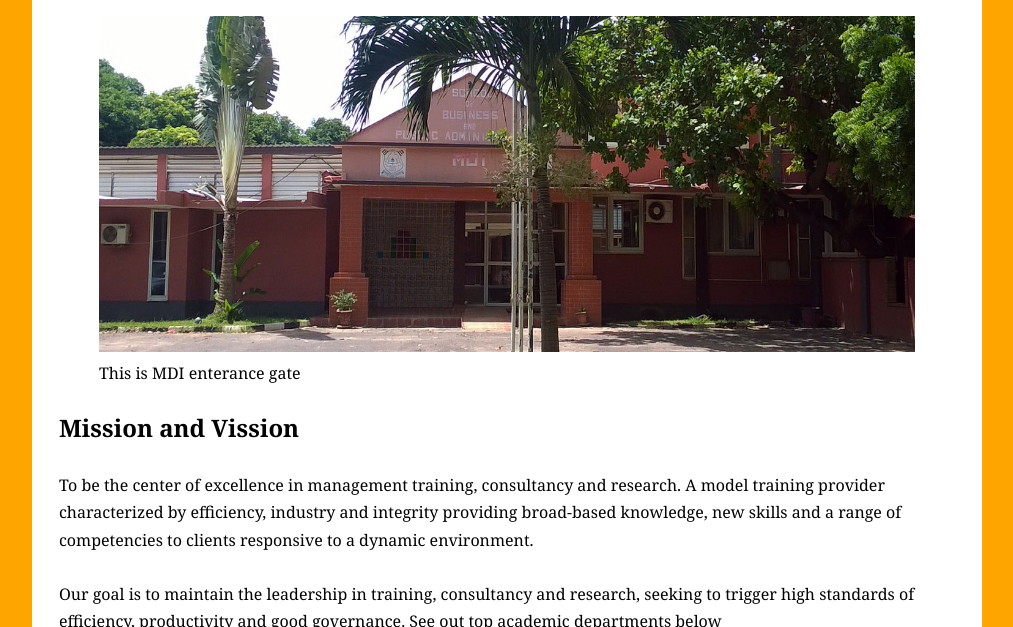
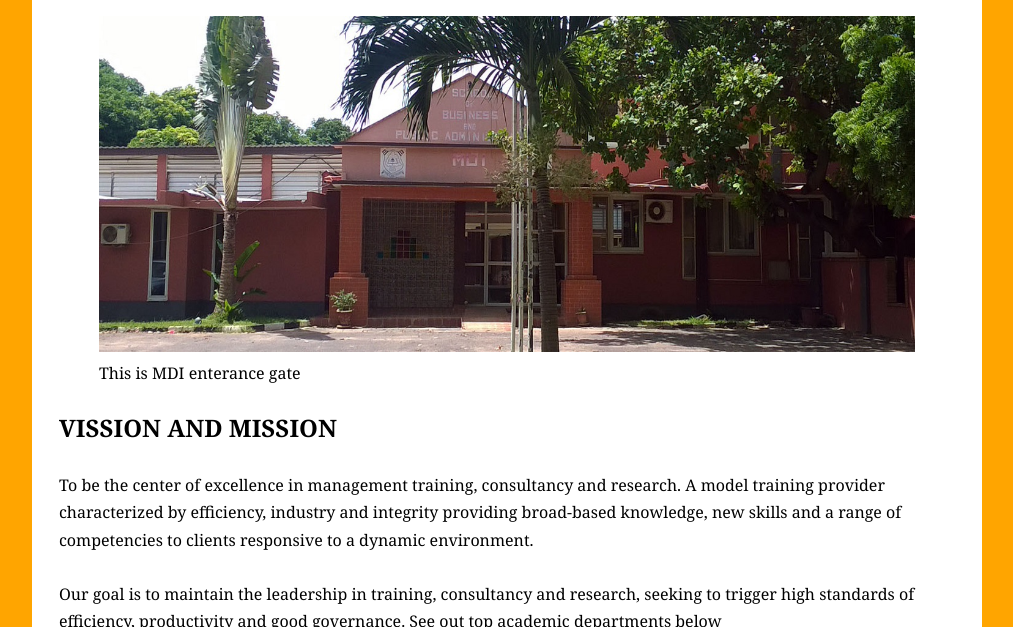
Before and after one commit to 45adeena/TESTING, a plain HTML site: page index.html in a window 1280 px wide. Shown: the part 173-800 px from the top of the page, without its empty margins (133-1146 px from the left). Drawn offline with Linux system fonts and the light colour scheme.

Commit message:
Update index.html
Update to my web page

```diff
--- a/index.html
+++ b/index.html
@@ -20,7 +20,7 @@
         </Figure>
 
 
-        <h2>Mission and Vission</h2>
+        <h2>VISSION AND MISSION</h2>
         <p>
             To be the center of excellence in management training, consultancy and research. A model training provider characterized by efficiency, industry and integrity providing broad-based knowledge, new skills and a range of competencies to clients responsive to a dynamic environment.
         </p>
```
